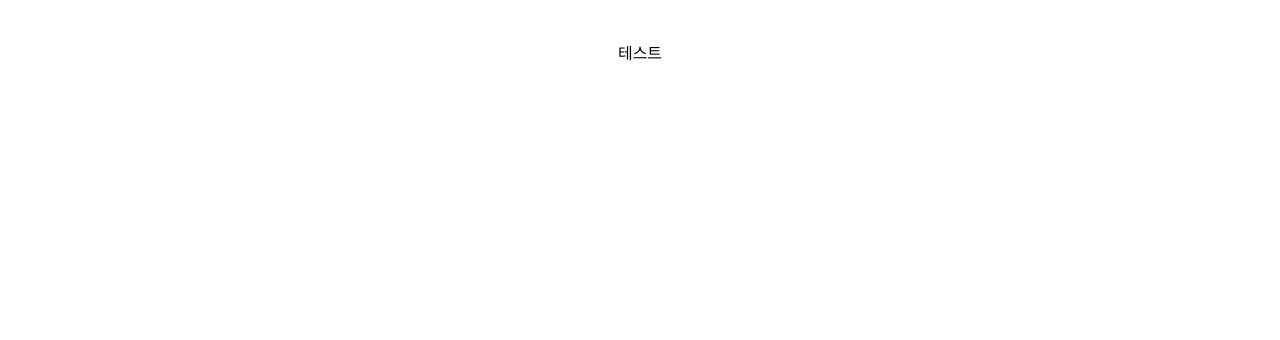
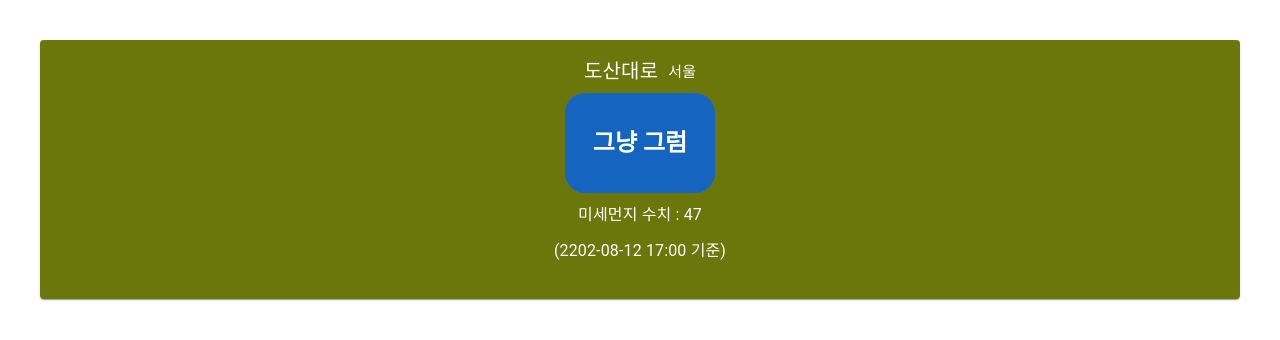
Before and after one commit to jyc-coder/dust, a React (Vite) app: page / in a window 1280 px wide. Shown: the top 340 px of the page. Built offline with nearby package versions, Linux system fonts and the light colour scheme.

Commit message:
Feat: Create Card Component
- create Card Component
- display list
   - location
   - dustGrade
   - dustnumber
   - date

```diff
--- a/src/App.jsx
+++ b/src/App.jsx
@@ -1,7 +1,12 @@
 import './App.css'
+import DustCard from './components/DustCard'
 
 function App() {
-    return <div className="App">테스트</div>
+    return (
+        <div className="App">
+            <DustCard />
+        </div>
+    )
 }
 
 export default App
--- /dev/null
+++ b/src/components/DustCard.jsx
@@ -0,0 +1,53 @@
+import React from 'react'
+import Box from '@mui/material/Box'
+import CardActions from '@mui/material/CardActions'
+import CardContent from '@mui/material/CardContent'
+import Button from '@mui/material/Button'
+import Typography from '@mui/material/Typography'
+import Card from '@mui/material/Card'
+import { justifyContent, maxWidth } from 'styled-system'
+import { Container } from '@mui/material'
+
+function DustCard() {
+    return (
+        // 카드 컴포넌트
+        <Card sx={{ minWidth: 275, marginBottom: '20px', background: '#6c770b' }}>
+            <CardContent>
+                <Box sx={{ display: 'flex', justifyContent: 'center', gap: '10px' }}>
+                    <Typography sx={{ fontSize: 20 }} color="white" gutterBottom>
+                        도산대로
+                    </Typography>
+                    <Typography sx={{ fontSize: 15, paddingTop: '5px' }} color="white" gutterBottom>
+                        서울
+                    </Typography>
+                </Box>
+                <Container maxWidth="sm" sx={{ display: ' flex', alignItems: 'center', justifyContent: 'center' }}>
+                    <Box
+                        sx={{
+                            display: 'flex',
+                            justifyContent: 'center',
+                            alignItems: 'center',
+                            width: 150,
+                            height: 100,
+                            borderRadius: 5,
+                            backgroundColor: 'primary.dark',
+                            flexDirection: 'column',
+                        }}
+                    >
+                        <Typography variant="h5" component="div" color="white" fontWeight="700">
+                            그냥 그럼
+                        </Typography>
+                    </Box>
+                </Container>
+                <Typography sx={{ mb: 1.5 }} color="white" marginTop="10px">
+                    미세먼지 수치 : 47
+                </Typography>
+                <Typography sx={{ mb: 1.5 }} color="white" marginTop="10px">
+                    (2202-08-12 17:00 기준)
+                </Typography>
+            </CardContent>
+        </Card>
+    )
+}
+
+export default DustCard
```
Also changed, not shown: src/components/Card.jsx (deleted).
